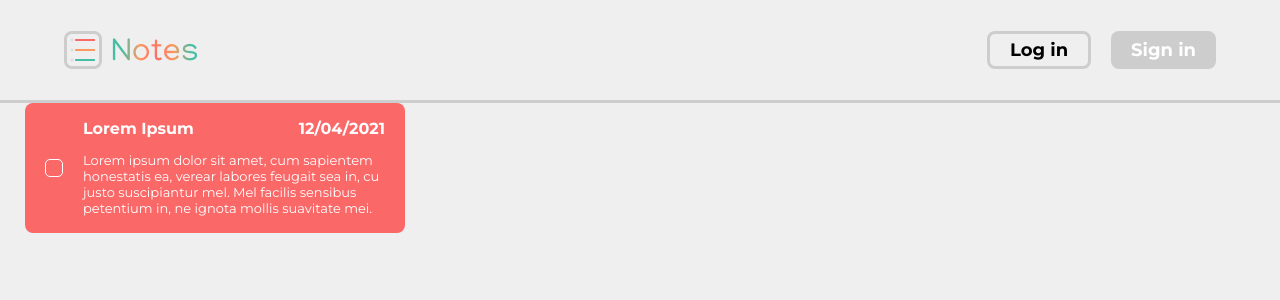
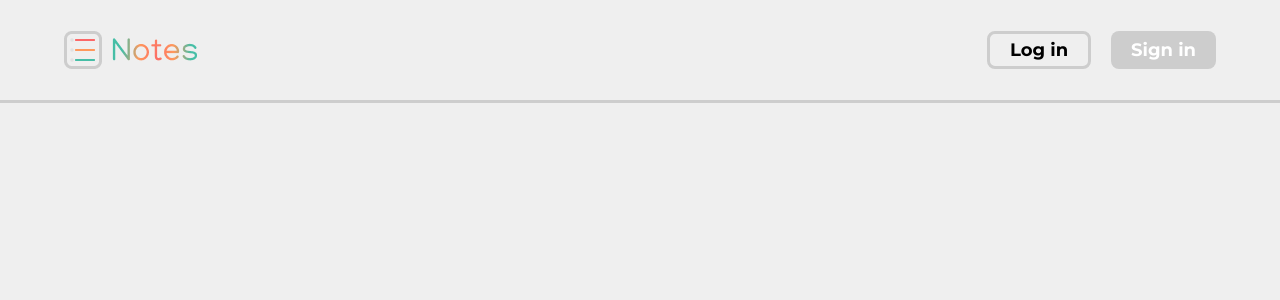
Before and after one commit to RasslaBones/Notes, a Vue app in the folder notes/: page /#/ in a window 1280 px wide. Shown: the top 300 px of the page. Built offline with nearby package versions, Linux system fonts and the light colour scheme.

Commit message:
Update Home.vue

```diff
--- a/notes/src/views/Home.vue
+++ b/notes/src/views/Home.vue
@@ -1,7 +1,5 @@
 <template>
-    <div class="home__container">
-        <app-card :color="'red'"></app-card>
-    </div>
+
 </template>
 
 <script>
```
